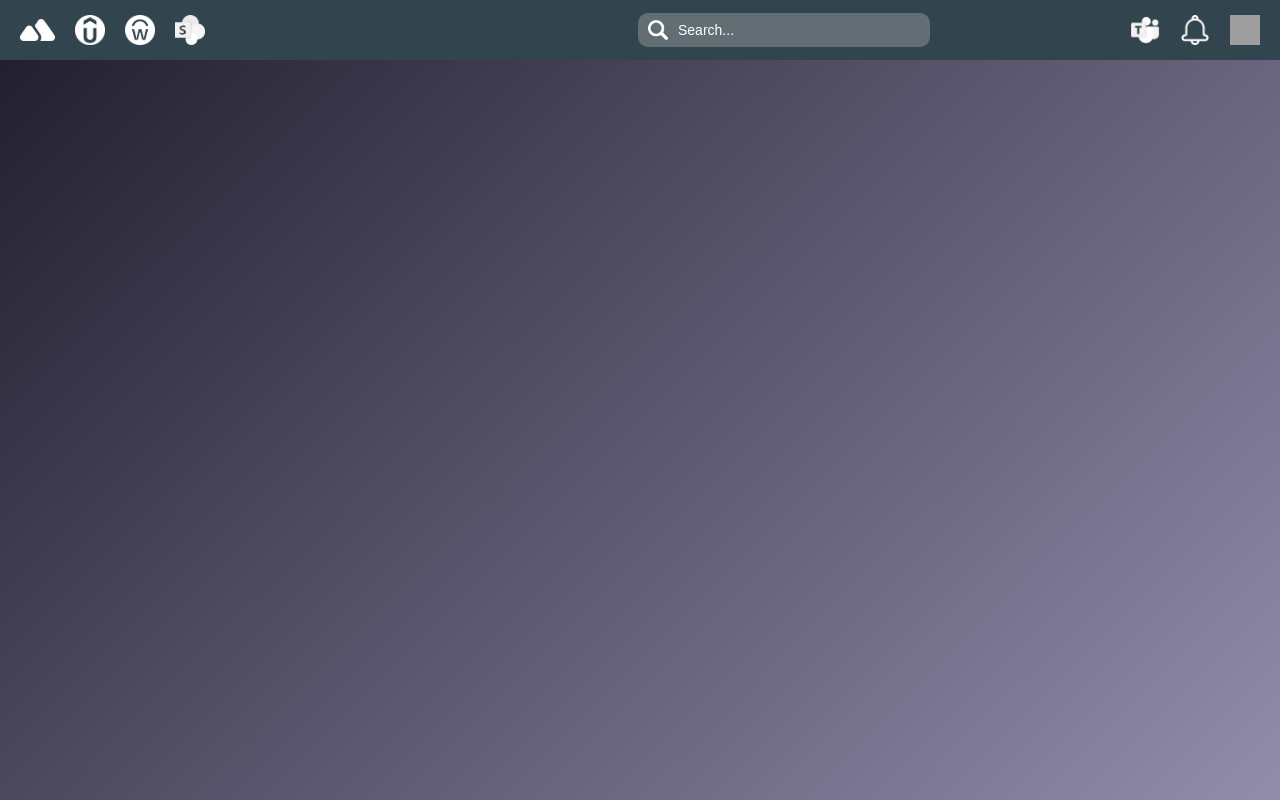
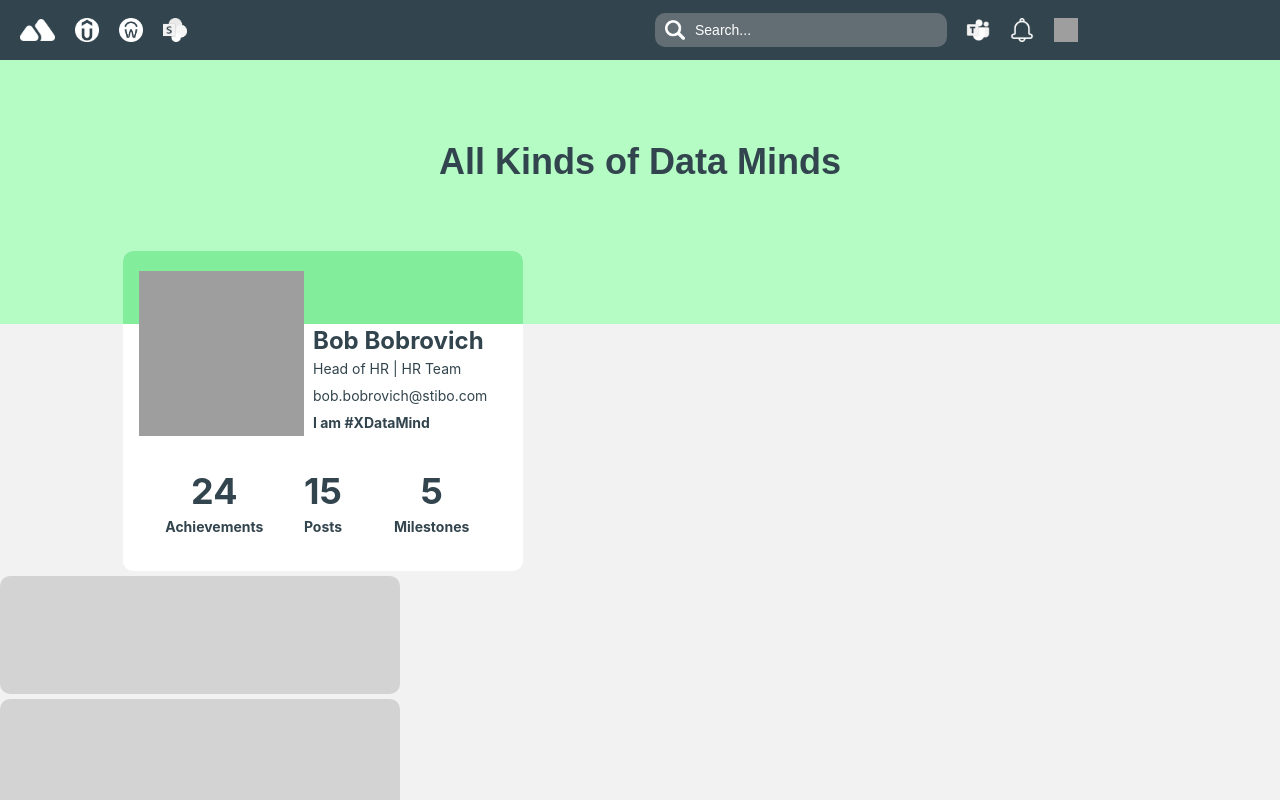
Before and after one commit to ZoT1YaK/unified-platform, a React (Create React App) app in the folder frontend/: page /dashboard in a window 1280 px wide. Shown: the top 800 px of the page. Built offline with nearby package versions, Linux system fonts and the light colour scheme; grey boxes are pictures that could not be loaded.

Commit message:
Create user overview & fix relevant css
- Add user profile overview
- Fix css for Login
- Fix css for home

```diff
--- a/frontend/src/App.css
+++ b/frontend/src/App.css
@@ -14,14 +14,14 @@
 }
 
 .App-header {
-  background-color: #282c34;
+  background-color: white;
   min-height: 100vh;
   display: flex;
   flex-direction: column;
   align-items: center;
   justify-content: center;
   font-size: calc(10px + 2vmin);
-  color: white;
+  color: black;
 }
 
 .App-link {
@@ -32,6 +32,7 @@
   from {
     transform: rotate(0deg);
   }
+
   to {
     transform: rotate(360deg);
   }
--- a/frontend/src/components/Home(explore)/Home.css
+++ b/frontend/src/components/Home(explore)/Home.css
@@ -1,28 +1,29 @@
-/* General Home Page styling */
+/* Home Page styling */
 .home-page {
   display: flex;
   flex-direction: column;
   align-items: center;
   justify-content: flex-start;
   width: 100%;
-  background-color: white; /* Set the background to white */
-  min-height: 100vh; /* Ensure the page takes up the full height */
-  margin: 0; /* Remove any default margin */
+  background-color: #f2f2f2;
+  min-height: 100vh;
+  margin: 0;
 }
 
-/* Top bar styling */
-.top-bar {
+/* Other home-specific styles */
+.home-page .top-bar {
   width: 100%;
   height: 60px;
   background-color: #32444d;
-  position: fixed; /* Fix the top bar to the top */
-  top: 0; /* Align it at the top of the page */
-  left: 0; /* Align it to the left edge */
+  position: fixed;
+  top: 0;
+  left: 0;
   display: flex;
   justify-content: space-between;
   align-items: center;
   padding: 0 20px;
   box-sizing: border-box;
+  z-index: 1;
 }
 
 /* Left Icon Container */
@@ -34,24 +35,25 @@
   width: auto;
 }
 
+/* Right Container (Search bar and right icons together) */
+.right-container {
+  display: flex;
+  gap: 19px;
+  align-items: center;
+  margin-left: auto;
+  margin-right: 182px;
+}
+
 /* Search input container */
 .search-container {
+  display: flex;
+  justify-content: center;
+  align-items: center;
   width: 292px;
   height: 34px;
   background-color: #626e74;
   border-radius: 10px;
-  display: flex;
-  justify-content: center;
-  align-items: center;
-  position: absolute;
-  right: 350px; /* Position 350px from the right border of the top bar */
-}
-
-.search-icon {
-  width: 20px;
-  height: 20px;
-  margin-left: 10px;
-  object-fit: cover;
+  margin-left: 0;
 }
 
 /* Search input field */
@@ -68,29 +70,30 @@
 
 .search-input::placeholder {
   color: white;
+  opacity: 1;
 }
 
-/* Right Icon Container (Positioned beside search bar) */
+/* Search icon styling */
+.search-icon {
+  width: 20px;
+  height: 20px;
+  margin-left: 10px;
+  object-fit: cover;
+}
+
+/* Right Icon Container */
 .right-icons {
   display: flex;
   gap: 20px;
   justify-content: flex-start;
   align-items: center;
-  margin-left: 10px;
+  width: auto;
 }
-
-/* Icons container */
-/* .icons {
-  display: flex;
-  gap: 20px;
-  position: absolute;
-  right: 20px;
-} */
 
 /* Icon styling */
 .icon {
-  width: 30px; /* Adjust as per your icon sizes */
-  height: 30px;
+  width: 24px;
+  height: 24px;
   object-fit: cover;
 }
 
@@ -98,6 +101,176 @@
   width: 35px;
   height: 22px;
   object-fit: cover;
+}
+
+.home-page .header {
+  background-color: #B4FBC4;
+  height: 324px;
+  display: flex;
+  justify-content: center;
+  align-items: center;
+  width: 100%;
+}
+
+.home-page .header h1 {
+  font-family: 'Noto', sans-serif;
+  color: #32444D;
+  font-size: 36px;
+}
+
+/* .home-page .highlight {
+  font-weight: bold;
+} */
+
+.profile-container {
+  margin-left: 123px;
+  border-radius: 10px;
+  width: 400px;
+  height: 320px;
+  background-color: white;
+  position: relative;
+
+}
+
+.profile-container-top {
+  width: 100%;
+  height: 73px;
+  border-top-left-radius: 10px;
+  border-top-right-radius: 10px;
+  background-color: #82ED9B;
+  position: absolute;
+  top: 0;
+}
+
+.avatar {
+  width: 165px;
+  height: 165px;
+  object-fit: cover;
+  /* positioned in the top left corner with a padding of 20px from top and 16px from left*/
+  position: absolute;
+  top: 20px;
+  left: 16px;
+}
+
+.user-details {
+  margin-left: 190px;
+  margin-top: 55px;
+  position: absolute;
+  top: 0;
+  display: flex;
+  flex-direction: column;
+}
+
+.user-details h2 {
+  font-size: 24px;
+  font-weight: bold;
+  color: #32444D;
+  margin-bottom: 0px;
+
+}
+
+.user-details p {
+  font-size: 14px;
+  color: #32444D;
+  margin: 5px 0;
+}
+
+.message {
+  font-size: 18px;
+  font-weight: bold;
+  color: #32444D;
+}
+
+.stats {
+  /* positioned in a row, centered, bellow the other elements, leaving 36px from the bottom of the container, at an equal distance between each other, with a distance of 37px from the left and right sides of the container. */
+  display: flex;
+  justify-content: space-between;
+  align-items: center;
+  position: absolute;
+  bottom: 36px;
+  left: 37px;
+  right: 37px;
+}
+
+.stat {
+  display: flex;
+  flex-direction: column;
+  justify-content: center;
+  align-items: center;
+  font-size: 36px;
+  font-weight: bold;
+  color: #32444D;
+  text-align: center;
+  flex: 1;
+}
+
+.stat-description {
+  font-size: 14px;
+  color: #32444D;
+  margin-top: 5px;
+}
+
+/* Layout of gray boxes for the other sections */
+.active-ui-container {
+  position: relative;
+  width: 100%;
+  top: -73px;
+  display: flex;
+  flex-wrap: wrap;
+  /* justify-content: space-between; */
+}
+
+/* Placeholder Gray Boxes for other sections (Achievements, Milestones, etc.) */
+.achievements-gray-box,
+.milestones-gray-box,
+.post-creation-gray-box,
+.post-feed-gray-box,
+.tasks-gray-box,
+.events-gray-box {
+  background-color: #D3D3D3;
+  border-radius: 10px;
+}
+
+.achievements-gray-box {
+  /*positioned right bellow the profile overview, at a distance of 5 px*/
+  height: 118px;
+  width: 400px;
+  margin-top: 5px;
+}
+
+.milestones-gray-box {
+  /*positioned right bellow the achievements box, at a distance of 5 px*/
+  height: 118px;
+  width: 400px;
+  margin-top: 5px;
+}
+
+.post-creation-gray-box {
+  /*positioned at the right of the profile overview, at a distance of 25px, at the same hight*/
+  width: 885px;
+  height: 107px;
+  margin-left: 25px;
+}
+
+.post-feed-gray-box {
+  /*positioned right bellow the post creation box, at a distance of 5 px*/
+  width: 885px;
+  height: 458px;
+  margin-top: 5px;
+}
+
+.tasks-gray-box {
+  /*positioned at the right of the post creation box, at a distance of 25px, at the same hight*/
+  width: 400px;
+  height: 326px;
+  margin-left: 25px;
+}
+
+.events-gray-box {
+  /*positioned right bellow the tasks overview, at a distance of 5 px*/
+  width: 400px;
+  height: 664px;
+  margin-top: 5px;
 }
 
 /* Responsive Design */
@@ -110,8 +283,32 @@
     width: 200px;
   }
 
-  .icons {
+  .left-icons,
+  .right-icons {
     gap: 10px;
+  }
+
+  .profile-container {
+    width: 90%;
+    margin-left: 10px;
+  }
+
+  .avatar {
+    width: 140px;
+    height: 140px;
+  }
+
+  .user-details {
+    margin-left: 160px;
+  }
+
+  .stats {
+    flex-direction: column;
+    align-items: center;
+  }
+
+  .stat {
+    margin-bottom: 15px;
   }
 }
 
@@ -120,7 +317,8 @@
     width: 150px;
   }
 
-  .icons {
+  .left-icons,
+  .right-icons {
     gap: 5px;
   }
 }
--- a/frontend/src/components/Home(explore)/Home.js
+++ b/frontend/src/components/Home(explore)/Home.js
@@ -23,8 +23,8 @@ const Home = () => {
     return (
         <div className="home-page">
 
+            {/* Top Bar */}
             <div className="top-bar">
-
                 <div className="left-icons">
                     <img src="/Screenshot_1.png" alt="icon1" className="icon-peakon" />
                     <img src="/Udemy-Emblem.png" alt="icon2" className="icon" />
@@ -32,6 +32,8 @@ const Home = () => {
                     <img src="/Microsoft_Office_SharePoint_(2019–present).svg.png" alt="icon4" className="icon" />
                 </div>
 
+                {/* Right Container (Search bar + Right icons) */}
+                <div className="right-container">
                     <div className="search-container">
                         <img src='/magnifying-glass 2.png' alt="icon5" className='search-icon' />
                         <input
@@ -50,9 +52,67 @@ const Home = () => {
                         <img src="/notification.png" alt="icon7" className="icon" />
                         <img src="/cat.png" alt="icon8" className="icon" />
                     </div>
+                </div>
+            </div>
+
+            {/* Header */}
+            <div className="header">
+                <h1>All Kinds of <span className="highlight">Data</span> Minds</h1>
+            </div>
+
+            {/* Active UI Container */}
+            <div className="active-ui-container">
+
+                <div className="profile-column">
+                    {/* User Profile Overview */}
+                    <div className="profile-container">
+                        <div className='profile-container-top'></div>
+                        <img src="/cat.png" alt="icon8" className="avatar" />
+                        <div className="user-details">
+                            <h2>Bob Bobrovich</h2>
+                            <p>Head of HR | HR Team</p>
+                            <p>bob.bobrovich@stibo.com</p>
+                            <p className="message">I am #XDataMind</p>
+                        </div>
+                        <div className="stats">
+                            <div className="stat">
+                                24 <span className="stat-description">Achievements</span>
+                            </div>
+                            <div className="stat">
+                                15 <span className="stat-description">Posts</span>
+                            </div>
+                            <div className="stat">
+                                5 <span className="stat-description">Milestones</span>
+                            </div>
+                        </div>
+                    </div>
+
+                    {/* Achievements Overview (Gray box) */}
+                    <div className="achievements-gray-box"></div>
+
+                    {/* Milestones Overview (Gray box) */}
+                    <div className="milestones-gray-box"></div>
+
+                    <div className="post-column">
+
+                        {/* Post Creation box (Gray box) */}
+                        <div className="post-creation-gray-box"></div>
+
+                        {/* Feed box (Gray box)*/}
+                        <div className="post-feed-gray-box"></div>
+
+                        <div className="tasks-column">
+
+                            {/* Tasks box (Gray box) */}
+                            <div className="tasks-gray-box"></div>
+
+                            {/* Events box (Gray box) */}
+                            <div className="events-gray-box"></div>
 
                         </div>
-
+                    </div>
+                </div>
+            </div>
         </div>
     );
 };
--- a/frontend/src/components/Login/Login.css
+++ b/frontend/src/components/Login/Login.css
@@ -1,12 +1,10 @@
-body {
-    background: linear-gradient(135deg, #1f1c2c, #928dab);
-    font-family: "Roboto", sans-serif;
-    color: #ffffff;
+/* Login Page styling */
+.login-page {
     display: flex;
+    justify-content: center;
     align-items: center;
-    justify-content: center;
     height: 100vh;
-    margin: 0;
+    background-color: #f2f2f2;
 }
 
 .login-container {
@@ -20,17 +18,12 @@ body {
     animation: fadeIn 1s ease-in-out;
 }
 
+/* Specific styling for the login form */
 .login-container h2 {
     color: #e6e6e6;
     font-size: 2rem;
     margin-bottom: 20px;
     text-shadow: 0 0 10px rgba(255, 255, 255, 0.3);
-}
-
-.login-container label {
-    display: block;
-    margin-bottom: 10px;
-    font-weight: bold;
 }
 
 .login-container input {
@@ -42,13 +35,6 @@ body {
     width: 100%;
     margin-bottom: 20px;
     outline: none;
-    box-shadow: inset 0 0 5px rgba(255, 255, 255, 0.1);
-    transition: border-color 0.3s;
-}
-
-.login-container input:focus {
-    border-color: #007bff;
-    box-shadow: 0px 0px 8px #007bff;
 }
 
 .login-container button {
@@ -69,6 +55,7 @@ body {
     box-shadow: 0 0 20px rgba(0, 255, 255, 0.7), 0 0 40px rgba(0, 255, 255, 0.3);
 }
 
+
 .login-container p {
     color: #ff3860;
     font-size: 0.9rem;
@@ -82,6 +69,7 @@ body {
         opacity: 0;
         transform: translateY(-10px);
     }
+
     to {
         opacity: 1;
         transform: translateY(0);
--- a/frontend/src/components/Login/Login.js
+++ b/frontend/src/components/Login/Login.js
@@ -12,39 +12,25 @@ const Login = () => {
         e.preventDefault();
         setError("");
         setMessage("");
-
         try {
-            // Send login request to the backend
-            const response = await axios.post(`${process.env.REACT_APP_BACKEND_URL}/api/users/login`,{
-                email, password
-            });
-
-            // Extract token and user data from the response
+            // Send login request to backend
+            const response = await axios.post(`${process.env.REACT_APP_BACKEND_URL}/api/users/login`, { email, password });
             const { token, user } = response.data;
-
-            // Save token to localStorage
             localStorage.setItem("token", token);
-
-            // Optional: Save user info in localStorage or React state
             localStorage.setItem("user", JSON.stringify(user));
-
-            // Display success message or redirect
             setMessage("Login successful!");
-
             setTimeout(() => {
-                window.location.href = "/dashboard"; // Redirect to dashboard
+                window.location.href = "/dashboard";
             }, 1000);
-        }
-        catch (err) {
-            // Handle error response from the server
-            setError(err.response?.data?.message || "An error occurred. Please try again.");
+        } catch (err) {
+            setError(err.response?.data?.message || "An error occurred.");
         }
     };
 
     return (
+        <div className="login-page"> {/* Add the login-page class here */}
             <div className="login-container">
                 <h2>Login</h2>
-
                 {message && <p style={{ color: "green" }}>{message}</p>}
                 {error && <p>{error}</p>}
 
@@ -56,7 +42,6 @@ const Login = () => {
                         onChange={(e) => setEmail(e.target.value)}
                         required
                     />
-
                     <label>Password:</label>
                     <input
                         type="password"
@@ -64,9 +49,9 @@ const Login = () => {
                         onChange={(e) => setPassword(e.target.value)}
                         required
                     />
-
                     <button type="submit">Login</button>
                 </form>
+            </div>
         </div>
     );
 };
--- a/frontend/src/index.css
+++ b/frontend/src/index.css
@@ -1,4 +1,16 @@
+html,
 body {
+  width: 100%;
+  height: 100%;
+  /* Ensures both elements cover the full viewport height */
+  margin: 0;
+  padding: 0;
+  /* Remove default margin and padding */
+}
+
+body {
+  background-color: white;
+  width: 100%;
   margin: 0;
   font-family: -apple-system, BlinkMacSystemFont, 'Segoe UI', 'Roboto', 'Oxygen',
     'Ubuntu', 'Cantarell', 'Fira Sans', 'Droid Sans', 'Helvetica Neue',
```
Lines whose indentation alone changed are shown as unchanged.
